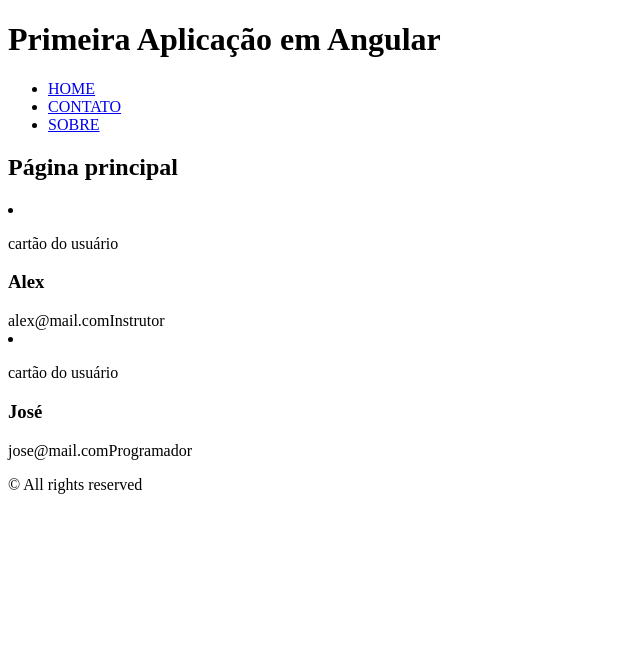
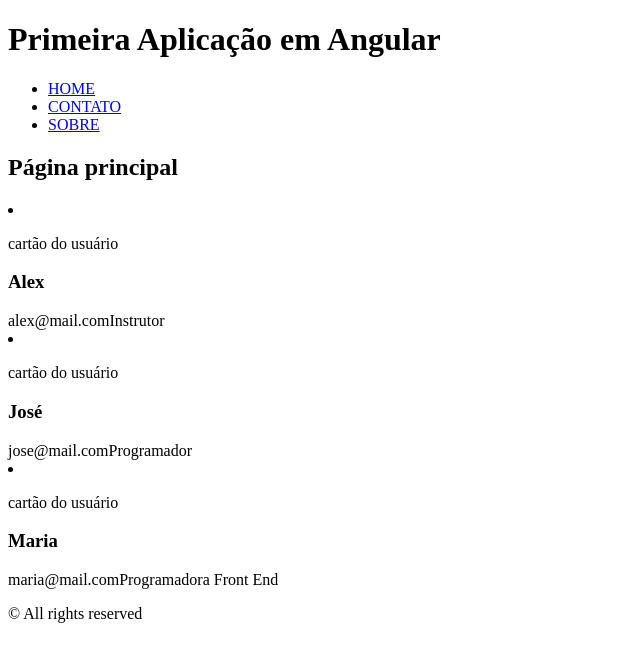
Before and after one commit to JoseMartins0808/Angular_first_application, an Angular app: page / in a window 1280 px wide. Shown: the top 662 px of the page, without its empty margins (0-640 px from the left). Built offline with nearby package versions, Linux system fonts and the light colour scheme.

Commit message:
feat: loop renderization at home page

```diff
--- a/src/app/pages/home/home.component.html
+++ b/src/app/pages/home/home.component.html
@@ -1,3 +1,2 @@
 <h2>{{homeText}}</h2>
-<app-user-card [name]="userA.name" [email]="userA.email" [job]="userA.job"></app-user-card>
-<app-user-card [name]="userB.name" [email]="userB.email" [job]="userB.job"></app-user-card>
+<app-user-card *ngFor="let user of userList" [name]="user.name" [email]="user.email" [job]="user.job"></app-user-card>
--- a/src/app/pages/home/home.component.ts
+++ b/src/app/pages/home/home.component.ts
@@ -1,15 +1,17 @@
 import { Component } from '@angular/core';
 import { UserCardComponent } from '../../components/user-card/user-card.component';
+import { CommonModule } from '@angular/common';
 
 @Component({
   selector: 'app-home',
   standalone: true,
-  imports: [UserCardComponent],
+  imports: [CommonModule, UserCardComponent],
   templateUrl: './home.component.html',
   styleUrl: './home.component.sass'
 })
 export class HomeComponent {
   homeText = "Página principal";
-  userA = { name: "Alex", email: "alex@mail.com", job: "Instrutor" };
-  userB = { name: "José", email: "jose@mail.com", job: "Programador" };
+  userList = [{ name: "Alex", email: "alex@mail.com", job: "Instrutor" },
+  { name: "José", email: "jose@mail.com", job: "Programador" },
+  { name: "Maria", email: "maria@mail.com", job: "Programadora Front End" }]
 }
```
